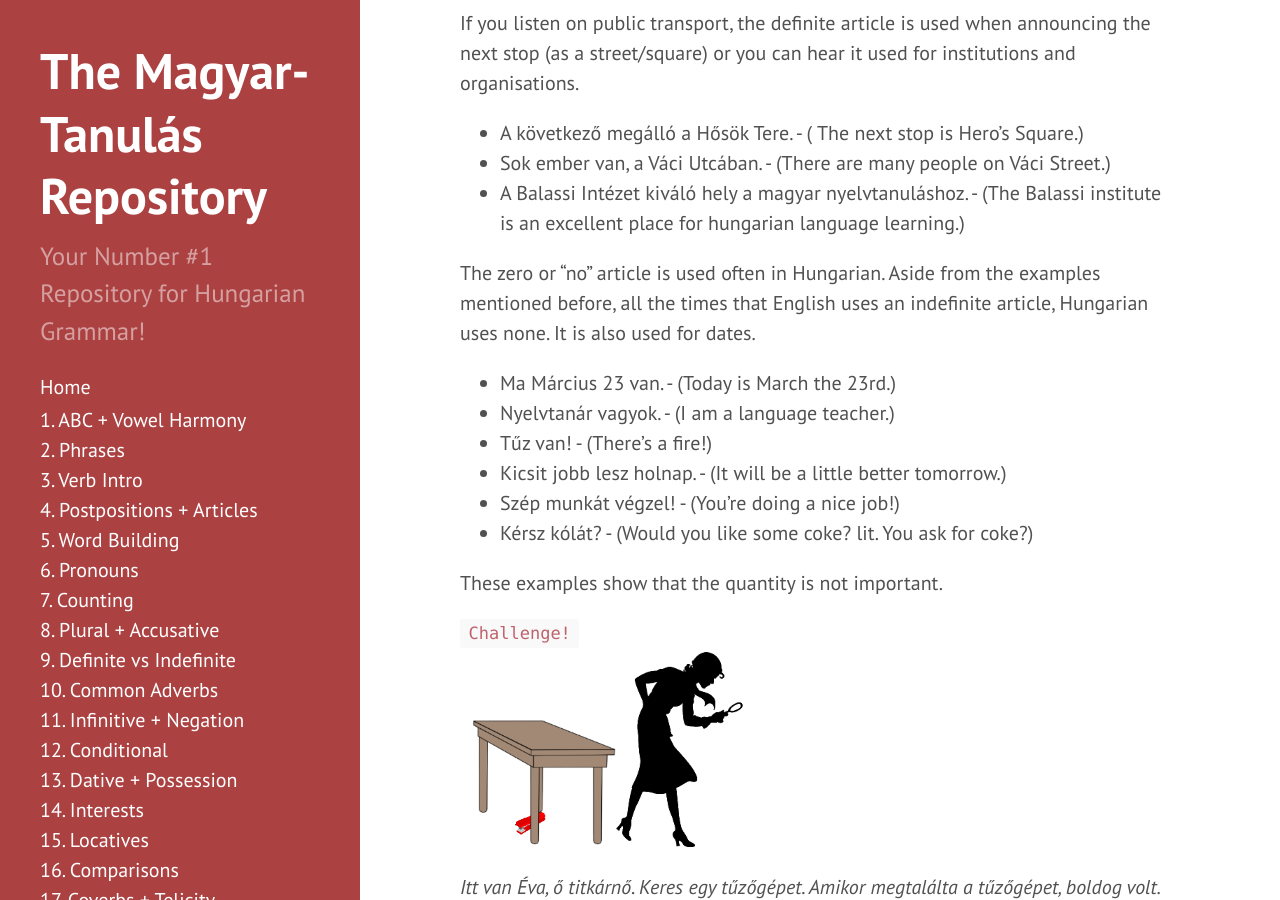
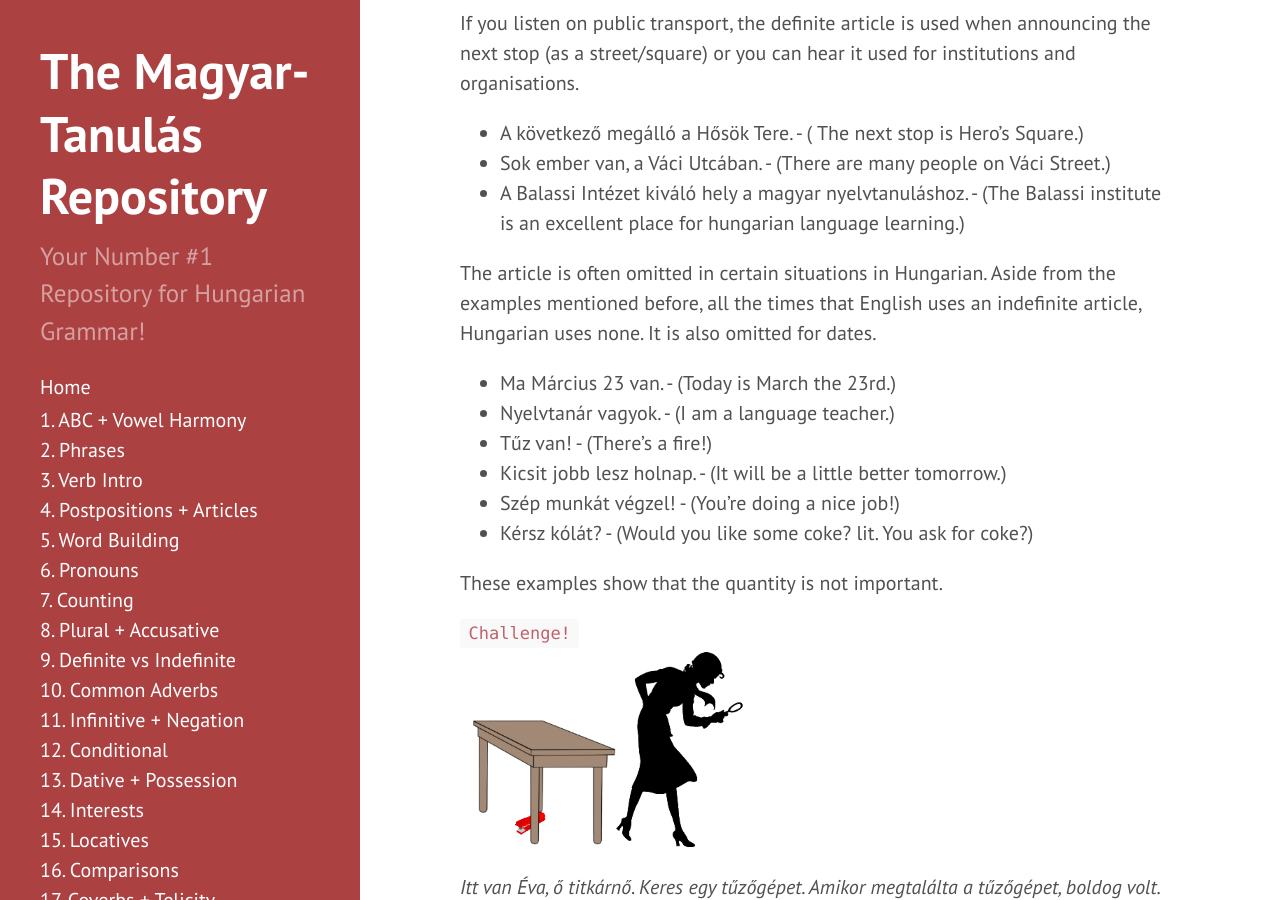
Before and after one commit to Magyartanulas/magyartanulas.github.io, a Jekyll site: the page built from postpositions_articles.md, in a window 1280 px wide and 900 px high, scrolled down 1630 px. Built offline with Jekyll 4.4.1, drawn with Linux system fonts in a browser that asks for light colours; comment, search, counter and statistics services are not loaded.

Commit message:
Update postpositions_articles.md

```diff
--- a/postpositions_articles.md
+++ b/postpositions_articles.md
@@ -57,7 +57,7 @@ If you listen on public transport, the definite article is used when announcing
 * Sok ember van, a Váci Utcában. - (There are many people on Váci Street.)
 * A Balassi Intézet kiváló hely a magyar nyelvtanuláshoz. - (The Balassi institute is an excellent place for hungarian language learning.)
 
-The zero or "no" article is used often in Hungarian. Aside from the examples mentioned before, all the times that English uses an indefinite article, Hungarian uses none. It is also used for dates.
+The article is often omitted in certain situations in Hungarian. Aside from the examples mentioned before, all the times that English uses an indefinite article, Hungarian uses none. It is also omitted for dates.
 
 * Ma Március 23 van. - (Today is March the 23rd.)
 * Nyelvtanár vagyok. - (I am a language teacher.)
```
